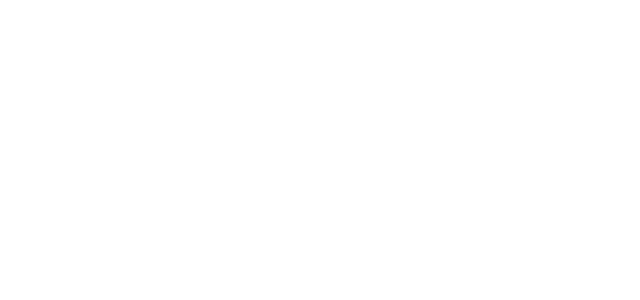
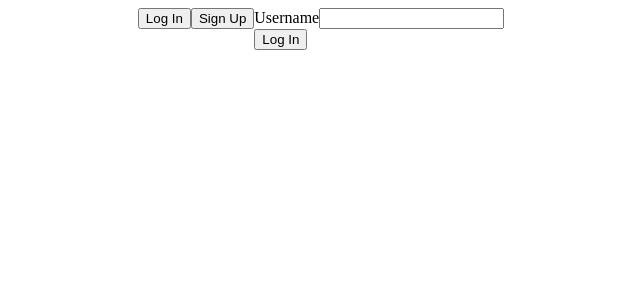
Before and after one commit to LittleLittleLittleR/CVWO-Assignment-2026, a React (Vite) app in the folder frontend/: page /login in a window 1280 px wide. Before the commit this address had no page. Shown: the top 300 px of the page, without its empty margins (319-959 px from the left). Built offline with nearby package versions, Linux system fonts and the light colour scheme.

Commit message:
setup login page

```diff
--- a/frontend/src/App.tsx
+++ b/frontend/src/App.tsx
@@ -1,5 +1,6 @@
 import { BrowserRouter, Routes, Route, Navigate } from "react-router-dom";
 import Home from "./pages/home/page";
+import Login from "./pages/login/page";
 
 function App() {
 
@@ -9,6 +10,7 @@
       <Routes>
         <Route path="/" element={<Navigate to="/home" replace />} />
         <Route path="/home" element={<Home user={null} />} />
+        <Route path="/login" element={<Login />} />
       </Routes>
     </BrowserRouter>
 
--- a/frontend/src/components/Button.tsx
+++ b/frontend/src/components/Button.tsx
@@ -1,19 +1,22 @@
+import React from 'react';
+import { Link } from 'react-router-dom';
+
 type ButtonProps = {
-  variant: "primary" | "secondary";
-  link: string;
+  variant: "primary" | "secondary" | "square";
   value: string;
+  onClick?: () => void;
 };
 
-export default function Button({ variant, link, value, }: ButtonProps) {
+export default function Button({ variant, value, onClick,}: ButtonProps) {
   return (
-    <button
-    onClick={() => window.location.href = link}
-    >
-      {value}
-    </button>
+    <button onClick={onClick}>{value}</button>
   );
 }
 
 export function LoginButton() {
-  return <Button variant="primary" link="/login" value="Log In" />;
+  return (
+    <Link to="/login">
+      <Button variant="primary" value="Log In" />
+    </Link>
+  );
 }
--- a/frontend/src/pages/home/page.tsx
+++ b/frontend/src/pages/home/page.tsx
@@ -1,14 +1,13 @@
-"use client"
-
 import React from 'react';
+import { useEffect, useState } from 'react';
+import Header from '../../components/Header';
 import { MainHeader } from '../../components/Header';
-import Header from '../../components/Header';
 import { LoginButton } from '../../components/Button';
 
 export default function Home(user: any) {
   const api_url = import.meta.env.VITE_API_URL || '/api';
 
-  const [topics, setTopics] = React.useState<Array<any>>([]);
+  const [topics, setTopics] = useState<Array<any>>([]);
 
   const fetchTopics = async () => {
     try {
@@ -20,7 +19,6 @@
       });
 
       const json = await response.json();
-      console.log('Fetched topics:', json);
       setTopics(json);
 
     } catch (error) {
@@ -28,7 +26,7 @@
     }
   };
 
-  React.useEffect(() => {
+  useEffect(() => {
     fetchTopics();
   }, []);
 
--- a/frontend/src/pages/login/page.tsx
+++ b/frontend/src/pages/login/page.tsx
@@ -2,8 +2,9 @@
 
 import React from "react";
 import { useState } from "react";
+import Button from "../../components/Button";
 
-export default function LoginPage() {
+export default function Login() {
   const [mode, setMode] = useState<"login" | "signup">("login");
 
 
@@ -11,27 +12,29 @@
     <div>
       <div className="flex justify-center mt-10 margin-auto">
         <div className="mb-4">
-          <button
-            className={`px-4 py-2 mr-2 rounded ${
-              mode === "login" ? "bg-blue-500 text-white" : "bg-gray-200"
-            }`}
-            onClick={() => setMode("login")}
-          >
-            Login
-          </button>
-          <button
-            className={`px-4 py-2 rounded ${
-              mode === "signup" ? "bg-blue-500 text-white" : "bg-gray-200"
-            }`}
-            onClick={() => setMode("signup")}
-          >
-            Sign Up
-          </button>
+          <Button variant="square" value="Log In" onClick={() => setMode("login")} />
+          <Button variant="square" value="Sign Up" onClick={() => setMode("signup")} />
         </div>
-
-
+        <div>
+          {mode === "login" ? (
+            <form>
+              <div>
+                <label>Username</label>
+                <input type="text" name="username" />
+              </div>
+              <input type="submit" value="Log In" />
+            </form>
+          ) : (
+            <form>
+              <div>
+                <label>Username</label>
+                <input type="text" name="username" />
+              </div>
+              <input type="submit" value="Sign Up" />
+            </form>
+          )}
+        </div>
       </div>
-
     </div>
   );
 };
```
